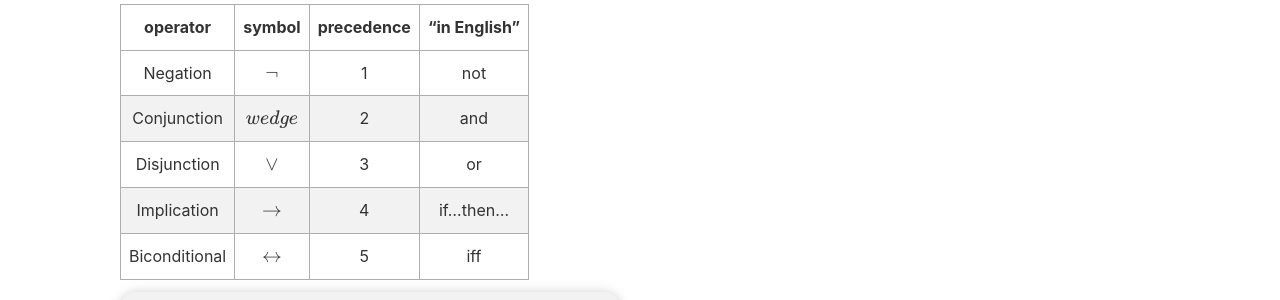
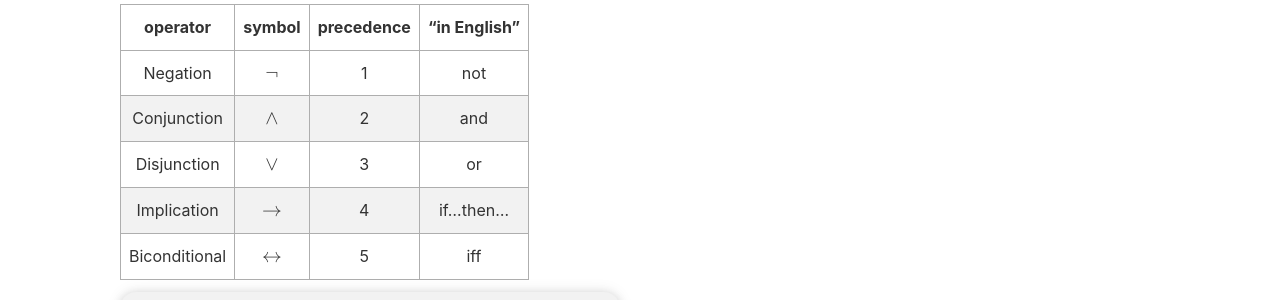
Before and after one commit to hogwild/blog, a Jekyll site: the page built from _posts/2018-1-25-DM-Recitation_w1.md, in a window 1280 px wide. Shown: the part 358-658 px from the top of the page. Built offline with Jekyll 4.4.1, drawn with Linux system fonts in a browser that asks for light colours; nearby versions of some CDN libraries; formulas are drawn with MathJax 3.

Commit message:
rect.w.1

```diff
--- a/_posts/2018-1-25-DM-Recitation_w1.md
+++ b/_posts/2018-1-25-DM-Recitation_w1.md
@@ -8,7 +8,7 @@ mathjax: true
 operator | symbol | precedence | "in English"
 :---: | :---: | :---: | :---:
 Negation | $\neg$ | 1 | not
-Conjunction | $wedge$ | 2 | and
+Conjunction | $\wedge$ | 2 | and
 Disjunction | $\vee$ | 3 | or
 Implication | $\rightarrow$ | 4 | if...then...
 Biconditional | $\leftrightarrow$ | 5 | iff
```
